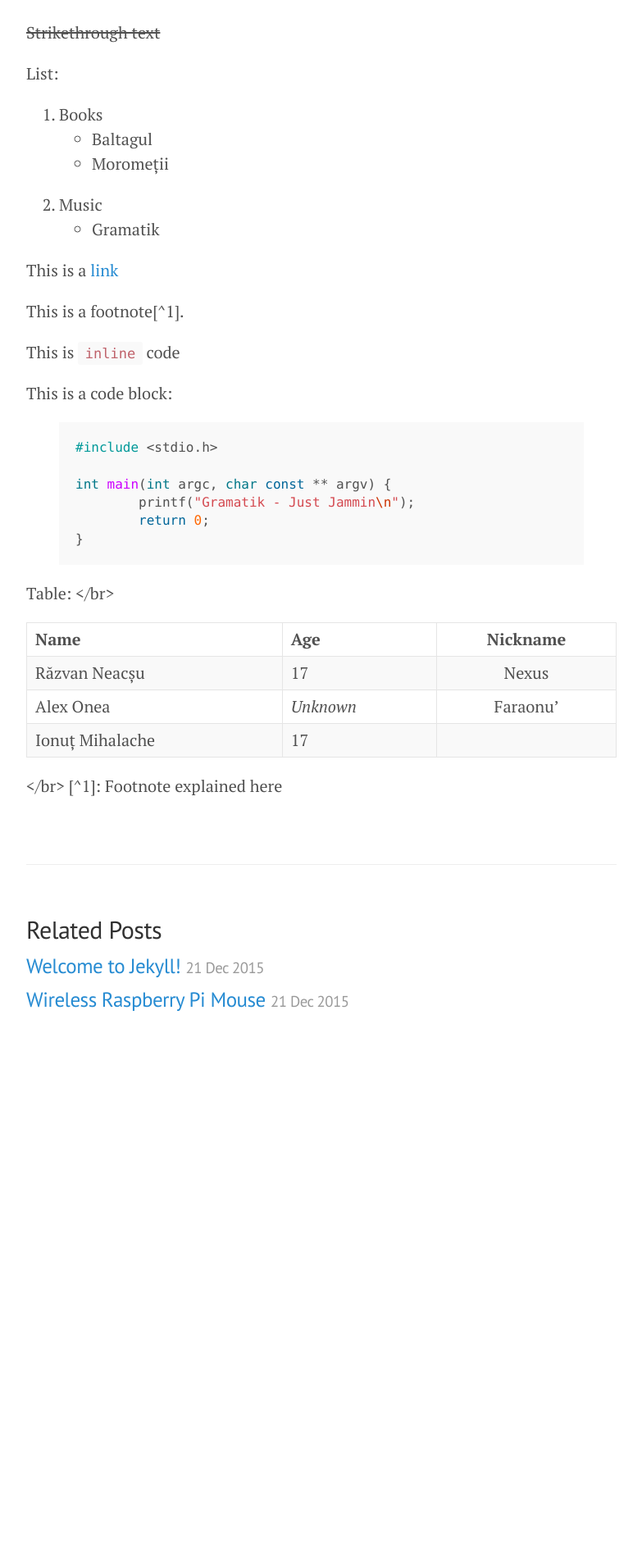
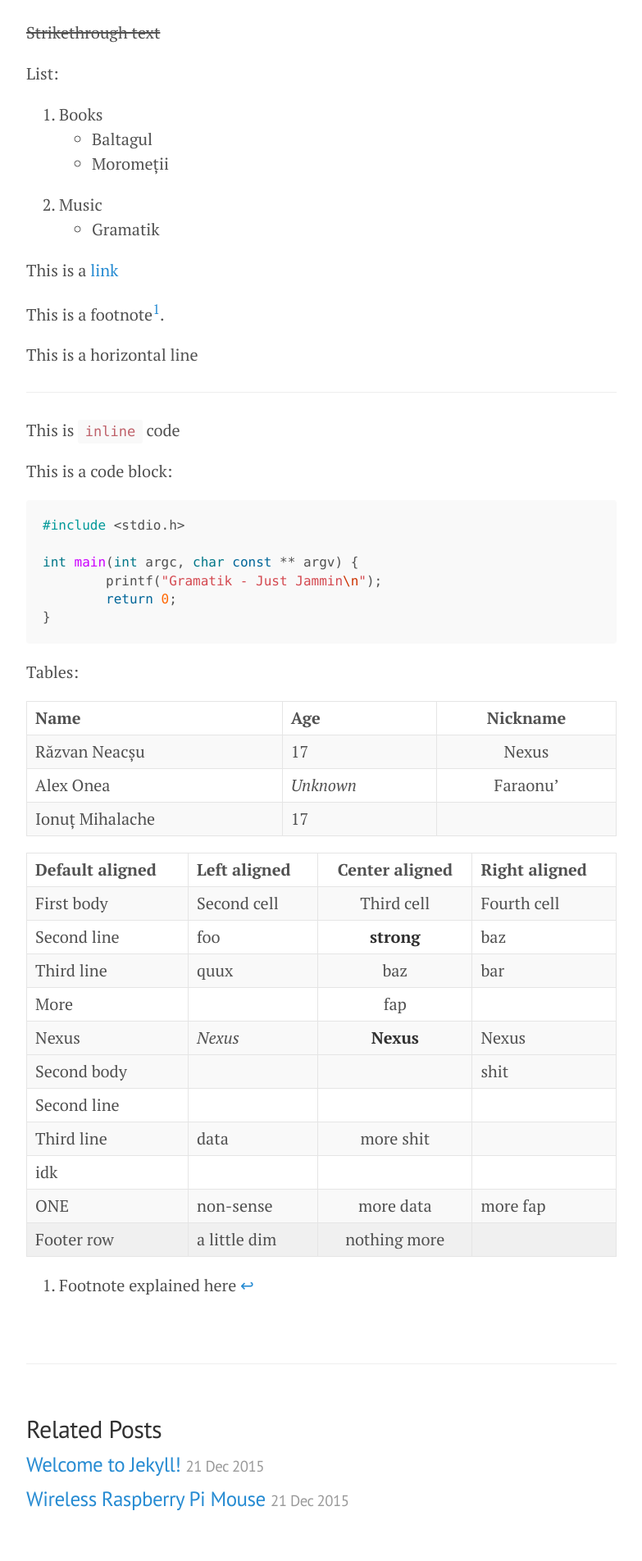
Before and after one commit to npmcdn-to-unpkg-bot/thetopor.github.io, a Jekyll site: the page built from _posts/2015-12-21-markdown-test.md, in a window 1280 px wide. Shown: the part 678-2582 px from the top of the page at 82% size, without its empty margins (248-1031 px from the left). Built offline with Jekyll 4.4.1, drawn with Linux system fonts in a browser that asks for light colours; Markdown is read by kramdown in place of the engine named in the settings; before the commit the page ends 1973 px from its top, so only the background shows below that.

```diff
--- a/_config.yml
+++ b/_config.yml
@@ -22,10 +22,13 @@ github:
 
 # Build settings
 encoding: "utf-8"
-markdown: redcarpet
+
+markdown: kramdown
 markdown_ext: "markdown,md"
-redcarpet:
-  extensions: ["tables", "autolink", "strikethrough", "with_toc_data", "footnotes"]
+kramdown:
+  syntax_highlighter: rouge
+  enable_coderay: false
+
 gems: [jekyll-paginate]
 
 exclude: [README.md, LICENSE, CNAME]
--- a/_includes/head.html
+++ b/_includes/head.html
@@ -1,13 +1,4 @@
 <head>
-
-  <script>  //Google Analytics
-  (function(i,s,o,g,r,a,m){i['GoogleAnalyticsObject']=r;i[r]=i[r]||function(){
-  (i[r].q=i[r].q||[]).push(arguments)},i[r].l=1*new Date();a=s.createElement(o),
-  m=s.getElementsByTagName(o)[0];a.async=1;a.src=g;m.parentNode.insertBefore(a,m)
-  })(window,document,'script','//www.google-analytics.com/analytics.js','ga');
-  ga('create', 'UA-72121240-1', 'auto');
-  ga('send', 'pageview');
-  </script>
 
   <link href="http://gmpg.org/xfn/11" rel="profile">
   <meta http-equiv="X-UA-Compatible" content="IE=edge">
--- a/_posts/2015-12-21-markdown-test.md
+++ b/_posts/2015-12-21-markdown-test.md
@@ -3,11 +3,17 @@ layout: post
 title: "Markdown Test"
 categories: test
 ---
+
 # A h1 header
+
 ## A h2 header
+
 ### A h3 header
+
 #### A h4 header
+
 ##### A h5 header
+
 ###### A h6 header
 
 Some plain text.
@@ -16,7 +22,7 @@ Some plain text.
 
 *Italic text*
 
-~~Strikethrough text~~
+<del>Strikethrough text</del>
 
 List:
 
@@ -30,21 +36,24 @@ This is a [link](http://google.com)
 
 This is a footnote[^1].
 
+This is a horizontal line
+
+---
+
 This is `inline` code
 
 This is a code block:
 
-{% highlight c %}
+~~~ c
 #include <stdio.h>
 
 int main(int argc, char const ** argv) {
 	printf("Gramatik - Just Jammin\n");
 	return 0;
 }
-{% endhighlight %}
+~~~
 
-Table:
-</br>
+Tables:
 
 | Name            | Age            | Nickname  |
 | :-------------- | :------------- | :-------: |
@@ -52,7 +61,23 @@ Table:
 | Alex Onea       | *Unknown*      | Faraonu'  |
 | Ionuț Mihalache | 17             |           |
 
+|-------------------------------------------------------------------|
+| Default aligned | Left aligned | Center aligned  | Right aligned  |
+|-----------------+:-------------+:--------------:-+---------------:|
+| First body      | Second cell  | Third cell      | Fourth cell    |
+| Second line     | foo          | **strong**      | baz            |
+| Third line      | quux         | baz             | bar            |
+| More            |              | fap             |                |
+| Nexus           | *Nexus*      | **Nexus**       | Nexus          |
+|-----------------+--------------+-----------------+----------------|
+| Second body     |              |                 | shit           |
+| Second line     |              |                 |                |
+| Third line      | data         | more shit       |                |
+| idk             |              |                 |                |
+| ONE             | non-sense    | more data       | more fap       |
+|=================+==============+=================+================|
+| Footer row      | a little dim | nothing more    |                |
+|-------------------------------------------------------------------|
 
 
-</br>
 [^1]: Footnote explained here
--- a/public/css/poole.css
+++ b/public/css/poole.css
@@ -251,6 +251,10 @@ tbody tr:nth-child(odd) th {
   background-color: #f9f9f9;
 }
 
+tfoot {
+  background-color: #f0f0f0;
+}
+
 
 /*
  * Custom type
```
Also changed, not shown: other parts of _includes/head.html (+11 -0 lines), _posts/2015-12-21-welcome-to-jekyll.md (+2 -2 lines), about.md (+11 -11 lines).
